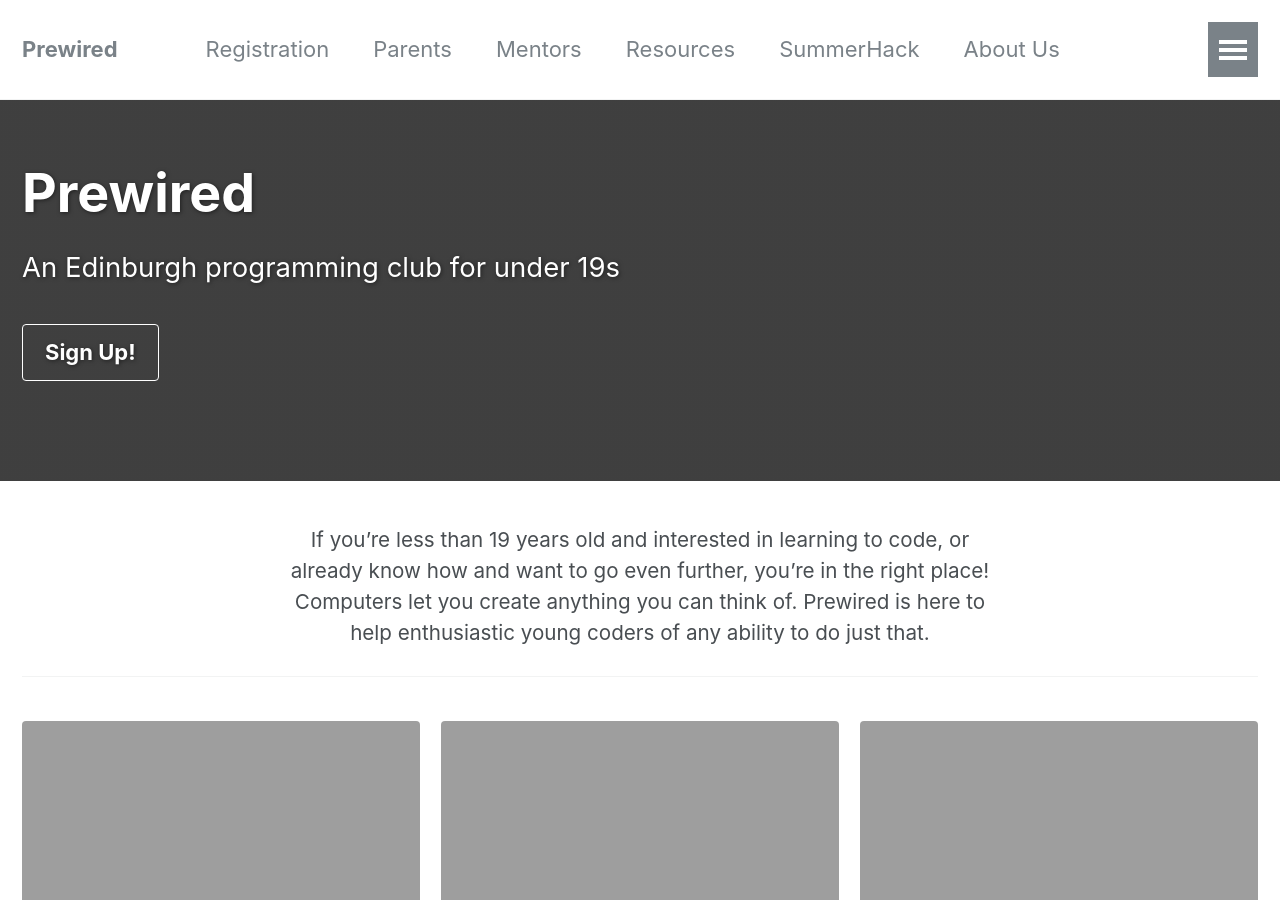
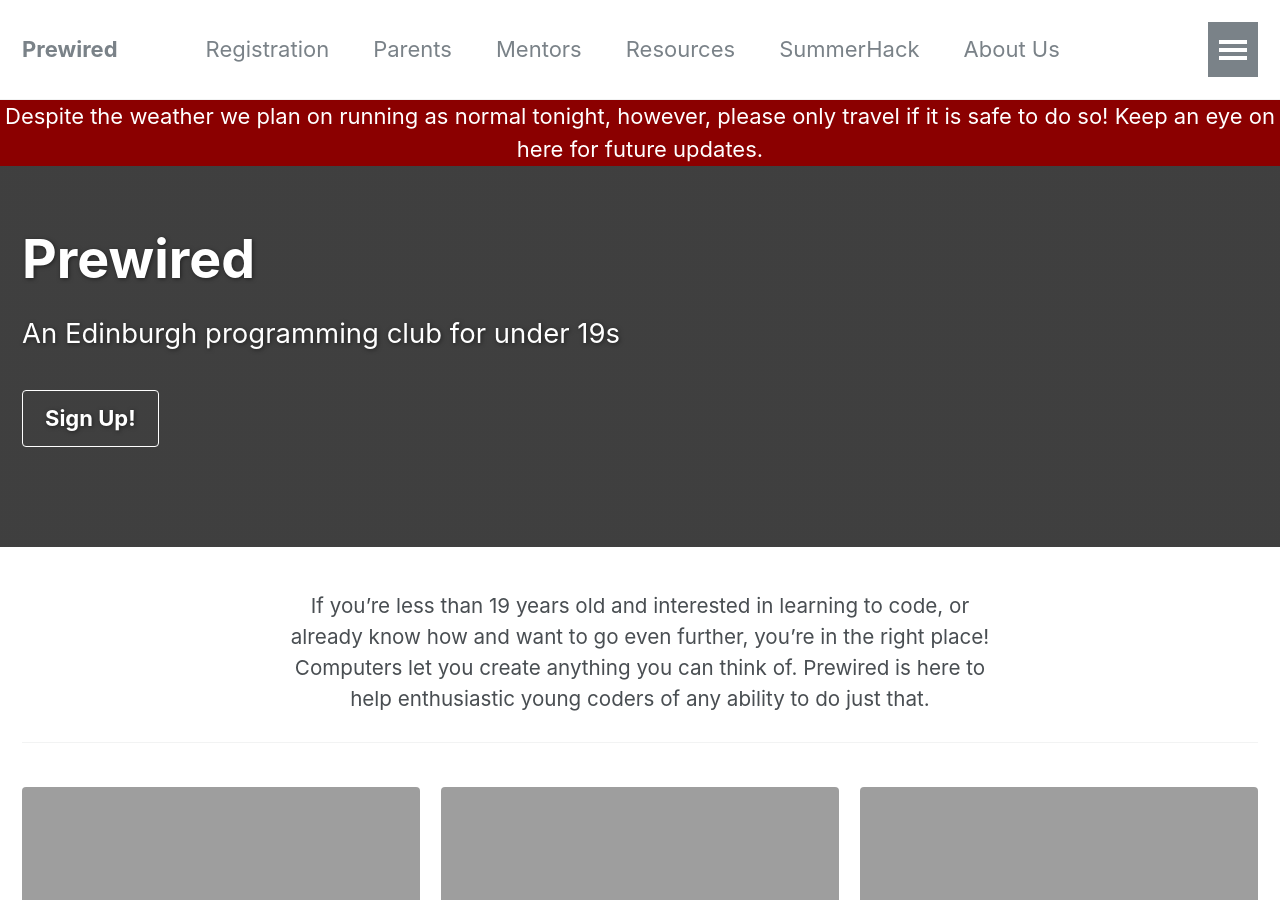
Before and after one commit to prewired/prewired.github.io, a Jekyll site: the page built from index.html, in a window 1280 px wide and 900 px high. Built offline with Jekyll 4.4.1, drawn with Linux system fonts in a browser that asks for light colours; the list of posts is cut into pages by our own code.

Commit message:
Added weather warning message

```diff
--- a/_layouts/default.html
+++ b/_layouts/default.html
@@ -13,7 +13,7 @@
     {% include browser-upgrade.html %}
     {% include masthead.html %}
 
-    <!--<div style="width: 100%;background-color: darkred;color: white;text-align: center;">Prewired is currently taking a break for the Christmas holidays, we will start back on the 17th of January</div>-->
+    <div style="width: 100%;background-color: darkred;color: white;text-align: center;">Despite the weather we plan on running as normal tonight, however, please only travel if it is safe to do so!  Keep an eye on here for future updates.</div>
 
     {{ content }}
 
```
